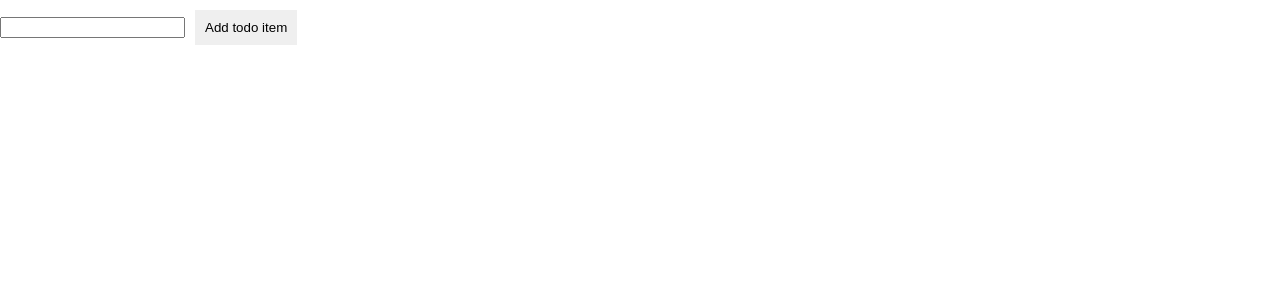
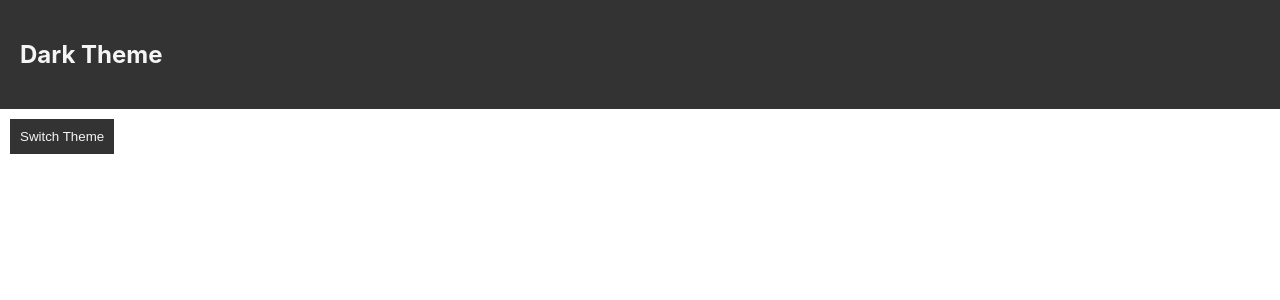
Before and after one commit to fmarina/the-react-bootcamp, a React (Create React App) app: page / in a window 1280 px wide. Shown: the top 300 px of the page. Built offline with nearby package versions, Linux system fonts and the light colour scheme.

Commit message:
React Context API project created without useContext() Hook

```diff
--- /dev/null
+++ b/src/Practice/15-Hooks/4-useContext/App.js
@@ -0,0 +1,15 @@
+import React from 'react';
+import Header from './Header';
+import Button from './Button'
+
+function App () {
+    return (
+        <div>
+            <Header />
+            <Button />
+        </div>
+    );
+
+}
+
+export default App;
--- /dev/null
+++ b/src/Practice/15-Hooks/4-useContext/Button.js
@@ -0,0 +1,14 @@
+import React from "react"
+import {ThemeContextConsumer} from "./themeContext"
+
+function Button(props) {
+    return (
+        <ThemeContextConsumer>
+            {context => (
+                <button onClick={context.toggleTheme} className={`${context.theme}-theme`}>Switch Theme</button>
+            )}
+        </ThemeContextConsumer>
+    )
+}
+
+export default Button
--- /dev/null
+++ b/src/Practice/15-Hooks/4-useContext/Header.js
@@ -0,0 +1,16 @@
+import React from "react"
+import {ThemeContextConsumer} from "./themeContext"
+
+function Header(props) {
+    return (
+        <ThemeContextConsumer>
+            {context => (
+                <header className={`${context.theme}-theme`}>
+                    <h2>{context.theme === "light" ? "Light" : "Dark"} Theme</h2>
+                </header>
+            )}
+        </ThemeContextConsumer>
+    )
+}
+
+export default Header
--- /dev/null
+++ b/src/Practice/15-Hooks/4-useContext/themeContext.js
@@ -0,0 +1,24 @@
+import React, {Component} from "react"
+const {Provider, Consumer} = React.createContext()
+
+class ThemeContextProvider extends Component {
+    state = { theme: "dark" }
+
+    toggleTheme = () => {
+        this.setState(prevState => {
+            return {
+                theme: prevState.theme === "light" ? "dark" : "light"
+            }
+        })
+    }
+
+    render() {
+        return (
+            <Provider value={{theme: this.state.theme, toggleTheme: this.toggleTheme}}>
+                {this.props.children}
+            </Provider>
+        )
+    }
+}
+
+export {ThemeContextProvider, Consumer as ThemeContextConsumer}
--- a/src/index.js
+++ b/src/index.js
@@ -4,14 +4,22 @@ import './index.css';
 import App from './App';
 import * as serviceWorker from './serviceWorker';
 
-import AppRef from './Practice/15-Hooks/3-useRef/App';
+import AppContext from './Practice/15-Hooks/4-useContext/App';
+import {ThemeContextProvider} from './Practice/15-Hooks/4-useContext/themeContext';
 
 ReactDOM.render(
-  <React.StrictMode>
-    <AppRef />
-  </React.StrictMode>,
-  document.getElementById('root')
-);
+    <ThemeContextProvider>
+        <AppContext />
+    </ThemeContextProvider>,
+    document.getElementById("root")
+)
+
+// ReactDOM.render(
+//   <React.StrictMode>
+//     <App />
+//   </React.StrictMode>,
+//   document.getElementById('root')
+// );
 
 
 
```
